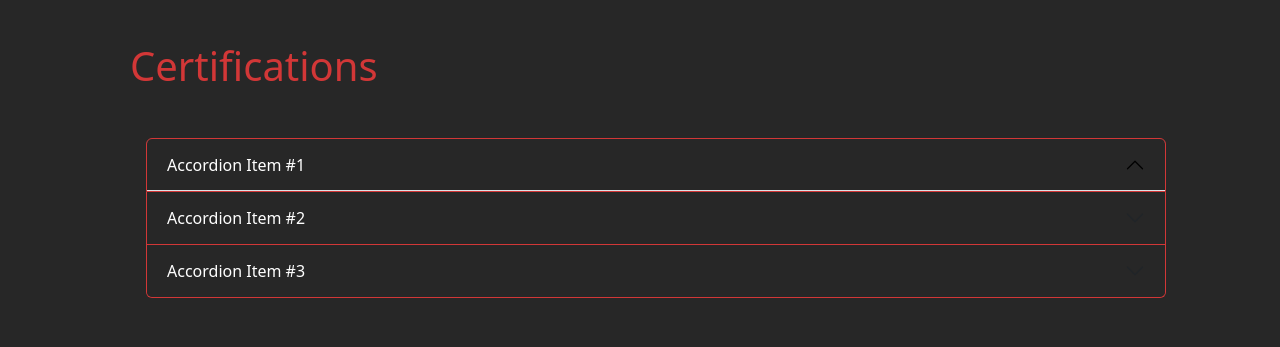
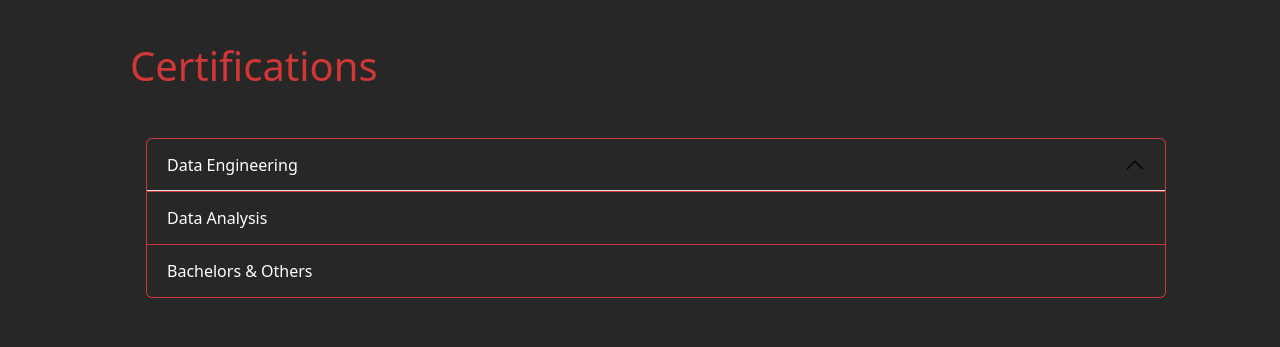
Before and after one commit to ehub-96/my-resume, a React (Vite) app: page / in a window 1280 px wide. Shown: the part 1860-2207 px from the top of the page. Built offline with nearby package versions, Linux system fonts and the light colour scheme.

Commit message:
Accordion V1

```diff
--- a/src/components/Certifications/Certifications.jsx
+++ b/src/components/Certifications/Certifications.jsx
@@ -17,7 +17,7 @@ export class Certifications extends Component {
               <div class="accordion-item">
                 <h2 class="accordion-header">
                   <button class="accordion-button" type="button" data-bs-toggle="collapse" data-bs-target="#panelsStayOpen-collapseOne" aria-expanded="false" aria-controls="panelsStayOpen-collapseOne">
-                    Accordion Item #1
+                    Data Engineering
                   </button>
                 </h2>
                 <div id="panelsStayOpen-collapseOne" class="accordion-collapse collapse">
@@ -74,7 +74,7 @@ export class Certifications extends Component {
               <div class="accordion-item">
                 <h2 class="accordion-header">
                   <button class="accordion-button collapsed" type="button" data-bs-toggle="collapse" data-bs-target="#panelsStayOpen-collapseTwo" aria-expanded="false" aria-controls="panelsStayOpen-collapseTwo">
-                    Accordion Item #2
+                    Data Analysis
                   </button>
                 </h2>
                 <div id="panelsStayOpen-collapseTwo" class="accordion-collapse collapse">
@@ -124,7 +124,7 @@ export class Certifications extends Component {
               <div class="accordion-item">
                 <h2 class="accordion-header">
                   <button class="accordion-button collapsed" type="button" data-bs-toggle="collapse" data-bs-target="#panelsStayOpen-collapseThree" aria-expanded="false" aria-controls="panelsStayOpen-collapseThree">
-                    Accordion Item #3
+                    Bachelors & Others
                   </button>
                 </h2>
                 <div id="panelsStayOpen-collapseThree" class="accordion-collapse collapse">
```
